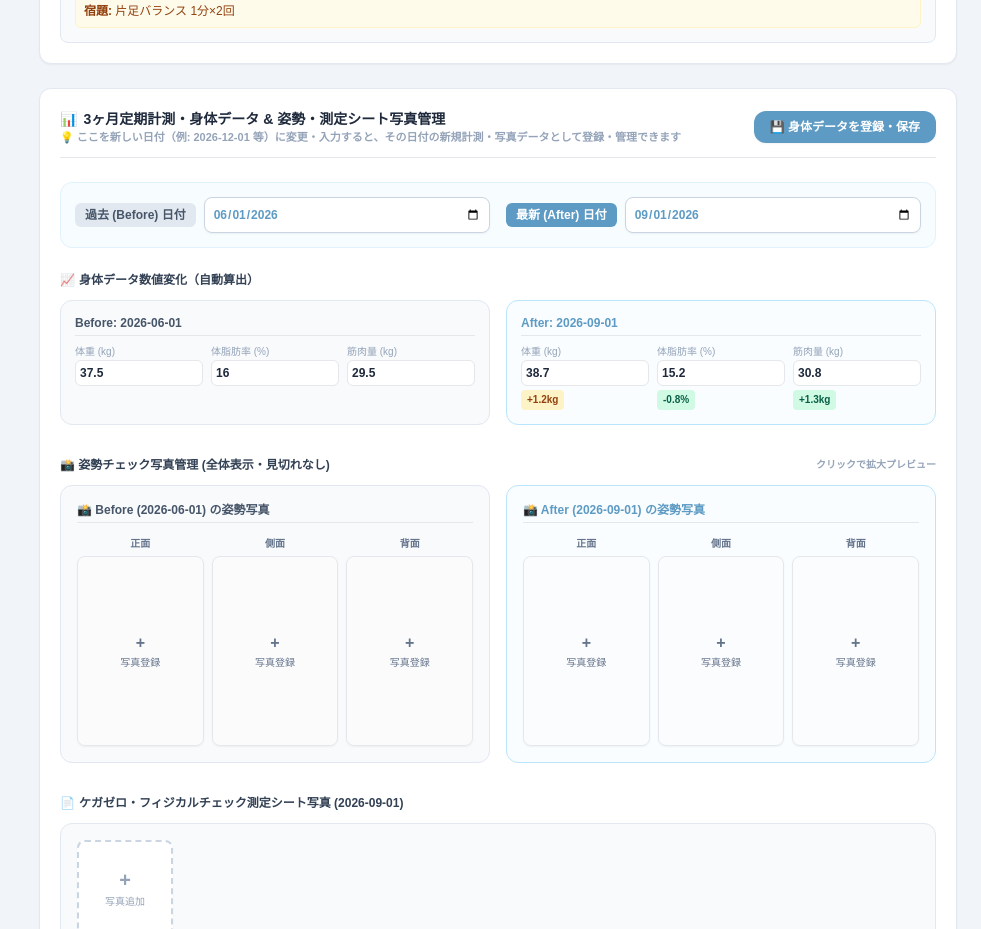
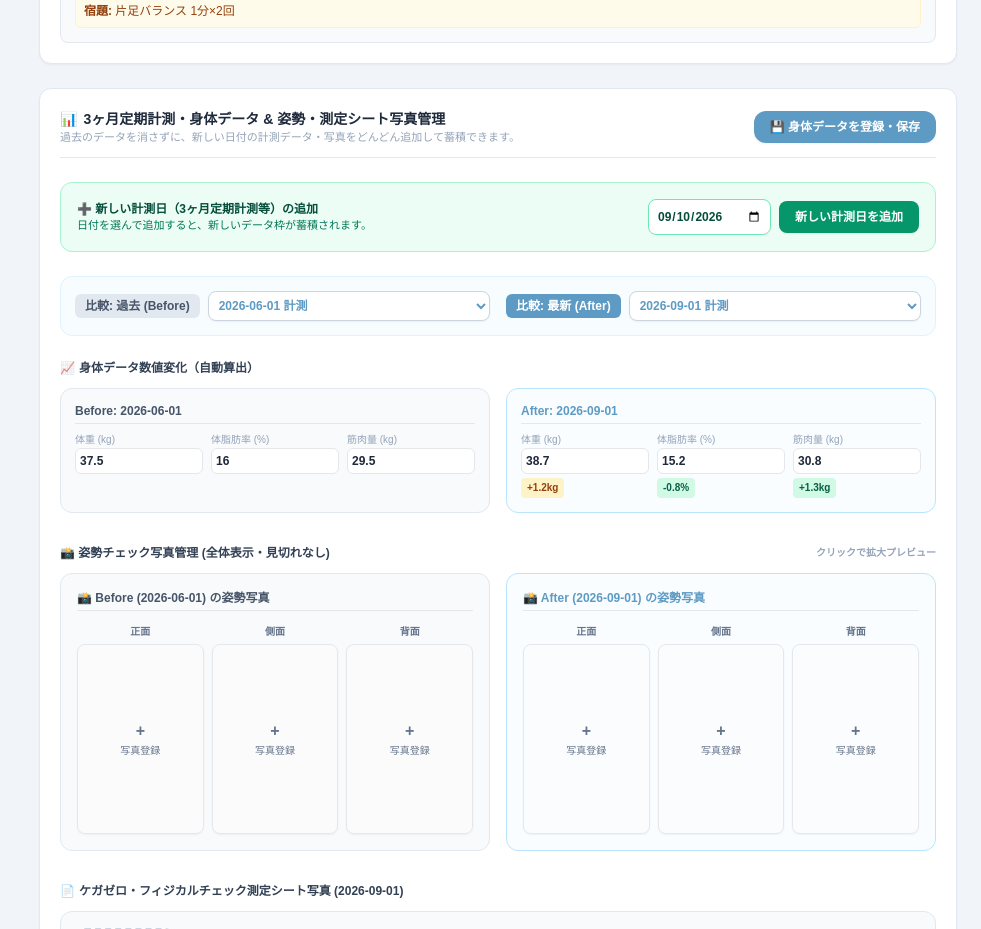
Before and after one commit to 2025golazo-bot/GOLAZO, a Next.js app: page /clients in a window 1280 px wide. Shown: the part 1120-2049 px from the top of the page, without its empty margins (299-1280 px from the left). Built offline with nearby package versions, Linux system fonts and the light colour scheme.

Commit message:
Update page.tsx

```diff
--- a/app/clients/page.tsx
+++ b/app/clients/page.tsx
@@ -181,26 +181,16 @@ export default function ClientsPage() {
   const siblingStudents = students.filter(s => s.parentId === currentParent.id);
 
   const physicalDates = currentStudent.physicalHistory.map(m => m.date);
+
+  // 比較用の Before / After 選択状態（デフォルトは最初と最後）
   const [beforeDate, setBeforeDate] = useState<string>(physicalDates[0] || '2026-06-01');
   const [afterDate, setAfterDate] = useState<string>(physicalDates[physicalDates.length - 1] || '2026-09-01');
 
-  // 指定された日付のデータがなければ自動生成して返す（新規日付対応）
-  const getOrCreatePhysicalData = (targetDate: string): PhysicalData => {
-    let found = currentStudent.physicalHistory.find(m => m.date === targetDate);
-    if (found) return found;
-    return {
-      id: `m-new-${Date.now()}`,
-      date: targetDate,
-      weight: 0,
-      fat: 0,
-      muscle: 0,
-      posturePhotos: { front: null, side: null, back: null },
-      testPhotos: []
-    };
-  };
+  // 新規計測日追加用の入力ステート
+  const [newMeasureDate, setNewMeasureDate] = useState<string>(new Date().toISOString().split('T')[0]);
 
-  const beforePhysical = getOrCreatePhysicalData(beforeDate);
-  const afterPhysical = getOrCreatePhysicalData(afterDate);
+  const beforePhysical = currentStudent.physicalHistory.find(m => m.date === beforeDate) || currentStudent.physicalHistory[0];
+  const afterPhysical = currentStudent.physicalHistory.find(m => m.date === afterDate) || currentStudent.physicalHistory[currentStudent.physicalHistory.length - 1];
 
   const [selectedYear, setSelectedYear] = useState<string>('ALL');
   const [selectedMonth, setSelectedMonth] = useState<string>('ALL');
@@ -248,6 +238,37 @@ export default function ClientsPage() {
         setAfterDate(target.physicalHistory[target.physicalHistory.length - 1].date);
       }
     }
+  };
+
+  // 新しい計測日（データ枠）を新規追加する関数
+  const handleAddNewMeasureDate = () => {
+    if (!newMeasureDate) return;
+    const exists = currentStudent.physicalHistory.some(m => m.date === newMeasureDate);
+    if (exists) {
+      alert('すでに登録されている計測日です。');
+      return;
+    }
+
+    const newPh: PhysicalData = {
+      id: `m-${Date.now()}`,
+      date: newMeasureDate,
+      weight: 0,
+      fat: 0,
+      muscle: 0,
+      note: '定期計測',
+      posturePhotos: { front: null, side: null, back: null },
+      testPhotos: []
+    };
+
+    setStudents(prev =>
+      prev.map(s => {
+        if (s.id !== currentStudent.id) return s;
+        const updated = [...s.physicalHistory, newPh].sort((a, b) => a.date.localeCompare(b.date));
+        return { ...s, physicalHistory: updated };
+      })
+    );
+    setAfterDate(newMeasureDate); // 追加した日付を最新として選択
+    alert(`新しい計測日 (${newMeasureDate}) のデータを追加しました！`);
   };
 
   const handleAddSession = () => {
@@ -324,7 +345,7 @@ export default function ClientsPage() {
     }, 1200);
   };
 
-  // 写真新規登録およびアップロード処理
+  // 写真のアップロード処理
   const handleFileUpload = (
     e: React.ChangeEvent<HTMLInputElement>,
     targetDate: string,
@@ -339,28 +360,7 @@ export default function ClientsPage() {
       prev.map(s => {
         if (s.id !== currentStudent.id) return s;
 
-        let targetExists = s.physicalHistory.some(m => m.date === targetDate);
-        let updatedHistory: PhysicalData[];
-
-        if (!targetExists) {
-          // 新しい日付のデータが存在しない場合は自動で新規作成して追加
-          const newPh: PhysicalData = {
-            id: `m-${Date.now()}`,
-            date: targetDate,
-            weight: 0,
-            fat: 0,
-            muscle: 0,
-            posturePhotos: { front: null, side: null, back: null },
-            testPhotos: []
-          };
-          if (type === 'posture' && keyName) {
-            newPh.posturePhotos = { front: null, side: null, back: null, [keyName]: url };
-          } else if (type === 'test') {
-            newPh.testPhotos = [url];
-          }
-          updatedHistory = [...s.physicalHistory, newPh].sort((a, b) => a.date.localeCompare(b.date));
-        } else {
-          updatedHistory = s.physicalHistory.map(m => {
+        let updatedHistory = s.physicalHistory.map(m => {
           if (m.date !== targetDate) return m;
 
           if (type === 'posture' && keyName) {
@@ -380,12 +380,11 @@ export default function ClientsPage() {
           }
           return m;
         });
-        }
         return { ...s, physicalHistory: updatedHistory };
       })
     );
     e.target.value = '';
-    alert('新しい日付で写真を取り込み・登録しました！');
+    alert('写真を取り込みました！');
   };
 
   const handleDeletePosturePhoto = (targetDate: string, keyName: 'front' | 'side' | 'back') => {
@@ -430,36 +429,19 @@ export default function ClientsPage() {
     setStudents(prev =>
       prev.map(s => {
         if (s.id !== currentStudent.id) return s;
-        let targetExists = s.physicalHistory.some(m => m.date === targetDate);
-        let updated: PhysicalData[];
-
-        if (!targetExists) {
-          const newPh: PhysicalData = {
-            id: `m-${Date.now()}`,
-            date: targetDate,
-            weight: 0,
-            fat: 0,
-            muscle: 0,
-            posturePhotos: { front: null, side: null, back: null },
-            testPhotos: [],
-            [field]: val
-          };
-          updated = [...s.physicalHistory, newPh].sort((a, b) => a.date.localeCompare(b.date));
-        } else {
-          updated = s.physicalHistory.map(m => {
+        let updated = s.physicalHistory.map(m => {
           if (m.date === targetDate) {
             return { ...m, [field]: val };
           }
           return m;
         });
-        }
         return { ...s, physicalHistory: updated };
       })
     );
   };
 
   const handleSavePhysicalData = () => {
-    alert('新しく入力した日付の身体データおよび数値を保存・登録しました！');
+    alert('身体データおよび測定数値を保存しました！');
   };
 
   const handleSaveInfo = () => {
@@ -862,7 +844,7 @@ export default function ClientsPage() {
                         <span>📊</span> 3ヶ月定期計測・身体データ & 姿勢・測定シート写真管理
                       </h3>
                       <p className="text-[11px] text-slate-400">
-                        💡 <strong>ここを新しい日付（例: 2026-12-01 等）に変更・入力すると、その日付の新規計測・写真データとして登録・管理できます</strong>
+                        過去のデータを消さずに、新しい日付の計測データ・写真をどんどん追加して蓄積できます。
                       </p>
                     </div>
                     <button
@@ -873,26 +855,54 @@ export default function ClientsPage() {
                     </button>
                   </div>
 
-                  {/* ここを日付入力インプットに変更しました */}
+                  {/* 新規計測日の追加エリア */}
+                  <div className="bg-emerald-50 border border-emerald-200 p-4 rounded-xl flex flex-col sm:flex-row items-start sm:items-center justify-between gap-3 text-xs">
+                    <div>
+                      <span className="font-bold text-emerald-900 block">➕ 新しい計測日（3ヶ月定期計測等）の追加</span>
+                      <span className="text-[11px] text-emerald-700">日付を選んで追加すると、新しいデータ枠が蓄積されます。</span>
+                    </div>
+                    <div className="flex items-center gap-2 w-full sm:w-auto">
+                      <input
+                        type="date"
+                        value={newMeasureDate}
+                        onChange={e => setNewMeasureDate(e.target.value)}
+                        className="border border-emerald-300 rounded-lg p-2 font-bold text-emerald-900 bg-white outline-none flex-1"
+                      />
+                      <button
+                        onClick={handleAddNewMeasureDate}
+                        className="bg-emerald-600 hover:bg-emerald-700 text-white font-bold px-4 py-2 rounded-lg transition shadow-sm whitespace-nowrap"
+                      >
+                        新しい計測日を追加
+                      </button>
+                    </div>
+                  </div>
+
+                  {/* 比較用 日付選択バー */}
                   <div className="grid grid-cols-1 sm:grid-cols-2 gap-4 bg-sky-50/50 p-3.5 rounded-xl border border-sky-100 text-xs">
                     <div className="flex items-center gap-2">
-                      <span className="font-bold text-slate-600 bg-slate-200 px-2.5 py-1 rounded-md">過去 (Before) 日付</span>
-                      <input
-                        type="date"
+                      <span className="font-bold text-slate-600 bg-slate-200 px-2.5 py-1 rounded-md">比較: 過去 (Before)</span>
+                      <select
                         value={beforeDate}
                         onChange={e => setBeforeDate(e.target.value)}
-                        className="border border-slate-300 rounded-lg p-2 font-bold text-[#5e9bc4] bg-white flex-1 outline-none shadow-sm focus:ring-2 focus:ring-[#5e9bc4]"
-                      />
+                        className="border border-slate-300 rounded-lg p-1.5 font-bold text-[#5e9bc4] bg-white flex-1 outline-none shadow-sm"
+                      >
+                        {currentStudent.physicalHistory.map(m => (
+                          <option key={m.date} value={m.date}>{m.date} 計測</option>
+                        ))}
+                      </select>
                     </div>
 
                     <div className="flex items-center gap-2">
-                      <span className="font-bold text-white bg-[#5e9bc4] px-2.5 py-1 rounded-md">最新 (After) 日付</span>
-                      <input
-                        type="date"
+                      <span className="font-bold text-white bg-[#5e9bc4] px-2.5 py-1 rounded-md">比較: 最新 (After)</span>
+                      <select
                         value={afterDate}
                         onChange={e => setAfterDate(e.target.value)}
-                        className="border border-slate-300 rounded-lg p-2 font-bold text-[#5e9bc4] bg-white flex-1 outline-none shadow-sm focus:ring-2 focus:ring-[#5e9bc4]"
-                      />
+                        className="border border-slate-300 rounded-lg p-1.5 font-bold text-[#5e9bc4] bg-white flex-1 outline-none shadow-sm"
+                      >
+                        {currentStudent.physicalHistory.map(m => (
+                          <option key={m.date} value={m.date}>{m.date} 計測</option>
+                        ))}
+                      </select>
                     </div>
                   </div>
 
@@ -903,7 +913,7 @@ export default function ClientsPage() {
                     <div className="grid grid-cols-1 md:grid-cols-2 gap-4 text-xs">
                       {beforePhysical && (
                         <div className="bg-slate-50 p-3.5 rounded-xl border border-slate-200 space-y-2">
-                          <span className="font-bold text-slate-600 block border-b pb-1"> Before: {beforeDate}</span>
+                          <span className="font-bold text-slate-600 block border-b pb-1"> Before: {beforePhysical.date}</span>
                           <div className="grid grid-cols-3 gap-2">
                             <div>
                               <label className="text-slate-400 block text-[10px]">体重 (kg)</label>
@@ -911,7 +921,7 @@ export default function ClientsPage() {
                                 type="number"
                                 step="0.1"
                                 value={beforePhysical.weight}
-                                onChange={e => handleUpdatePhysicalValue(beforeDate, 'weight', parseFloat(e.target.value) || 0)}
+                                onChange={e => handleUpdatePhysicalValue(beforePhysical.date, 'weight', parseFloat(e.target.value) || 0)}
                                 className="w-full border rounded-md p-1 font-bold bg-white"
                               />
                             </div>
@@ -921,7 +931,7 @@ export default function ClientsPage() {
                                 type="number"
                                 step="0.1"
                                 value={beforePhysical.fat}
-                                onChange={e => handleUpdatePhysicalValue(beforeDate, 'fat', parseFloat(e.target.value) || 0)}
+                                onChange={e => handleUpdatePhysicalValue(beforePhysical.date, 'fat', parseFloat(e.target.value) || 0)}
                                 className="w-full border rounded-md p-1 font-bold bg-white"
                               />
                             </div>
@@ -931,7 +941,7 @@ export default function ClientsPage() {
                                 type="number"
                                 step="0.1"
                                 value={beforePhysical.muscle}
-                                onChange={e => handleUpdatePhysicalValue(beforeDate, 'muscle', parseFloat(e.target.value) || 0)}
+                                onChange={e => handleUpdatePhysicalValue(beforePhysical.date, 'muscle', parseFloat(e.target.value) || 0)}
                                 className="w-full border rounded-md p-1 font-bold bg-white"
                               />
                             </div>
@@ -941,7 +951,7 @@ export default function ClientsPage() {
 
                       {afterPhysical && (
                         <div className="bg-sky-50/40 p-3.5 rounded-xl border border-sky-200 space-y-2">
-                          <span className="font-bold text-[#5e9bc4] block border-b pb-1"> After: {afterDate}</span>
+                          <span className="font-bold text-[#5e9bc4] block border-b pb-1"> After: {afterPhysical.date}</span>
                           <div className="grid grid-cols-3 gap-2">
                             <div>
                               <label className="text-slate-400 block text-[10px]">体重 (kg)</label>
@@ -949,7 +959,7 @@ export default function ClientsPage() {
                                 type="number"
                                 step="0.1"
                                 value={afterPhysical.weight}
-                                onChange={e => handleUpdatePhysicalValue(afterDate, 'weight', parseFloat(e.target.value) || 0)}
+                                onChange={e => handleUpdatePhysicalValue(afterPhysical.date, 'weight', parseFloat(e.target.value) || 0)}
                                 className="w-full border rounded-md p-1 font-bold bg-white"
                               />
                               <div className="mt-1">{calcDiff(afterPhysical.weight, beforePhysical?.weight || 0, 'kg', false)}</div>
@@ -960,7 +970,7 @@ export default function ClientsPage() {
                                 type="number"
                                 step="0.1"
                                 value={afterPhysical.fat}
-                                onChange={e => handleUpdatePhysicalValue(afterDate, 'fat', parseFloat(e.target.value) || 0)}
+                                onChange={e => handleUpdatePhysicalValue(afterPhysical.date, 'fat', parseFloat(e.target.value) || 0)}
                                 className="w-full border rounded-md p-1 font-bold bg-white"
                               />
                               <div className="mt-1">{calcDiff(afterPhysical.fat, beforePhysical?.fat || 0, '%', false)}</div>
@@ -971,7 +981,7 @@ export default function ClientsPage() {
                                 type="number"
                                 step="0.1"
                                 value={afterPhysical.muscle}
-                                onChange={e => handleUpdatePhysicalValue(afterDate, 'muscle', parseFloat(e.target.value) || 0)}
+                                onChange={e => handleUpdatePhysicalValue(afterPhysical.date, 'muscle', parseFloat(e.target.value) || 0)}
                                 className="w-full border rounded-md p-1 font-bold bg-white"
                               />
                               <div className="mt-1">{calcDiff(afterPhysical.muscle, beforePhysical?.muscle || 0, 'kg', true)}</div>
```
Lines whose indentation alone changed are shown as unchanged.
